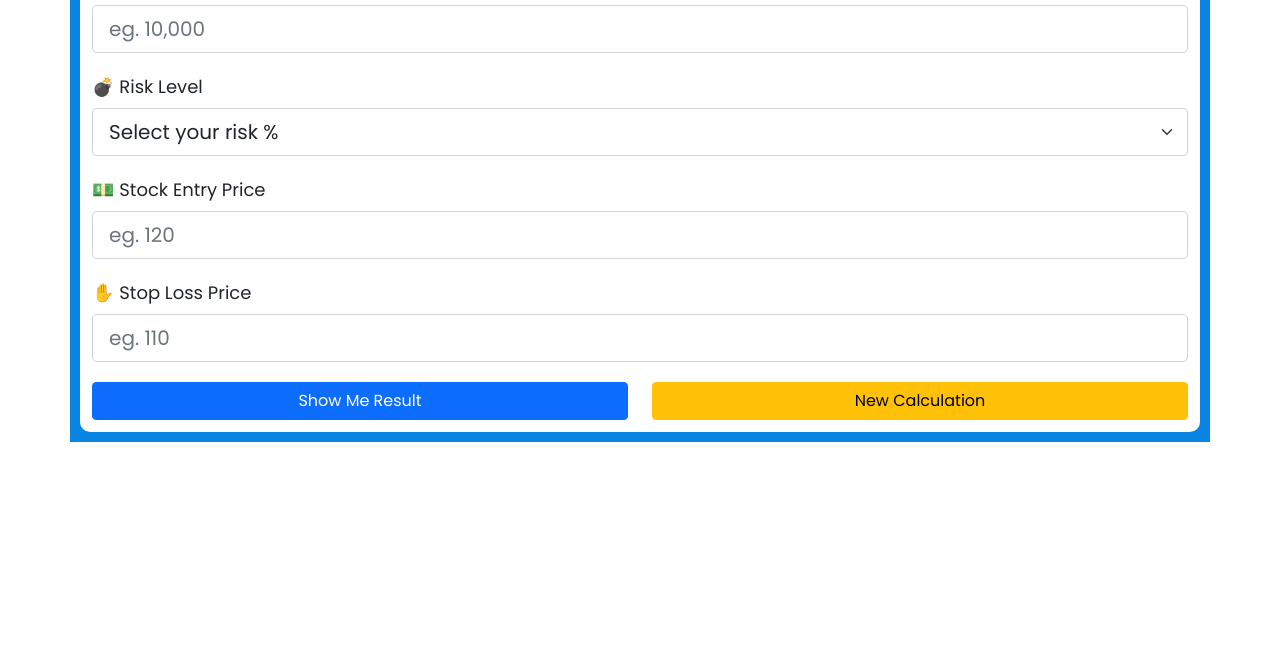
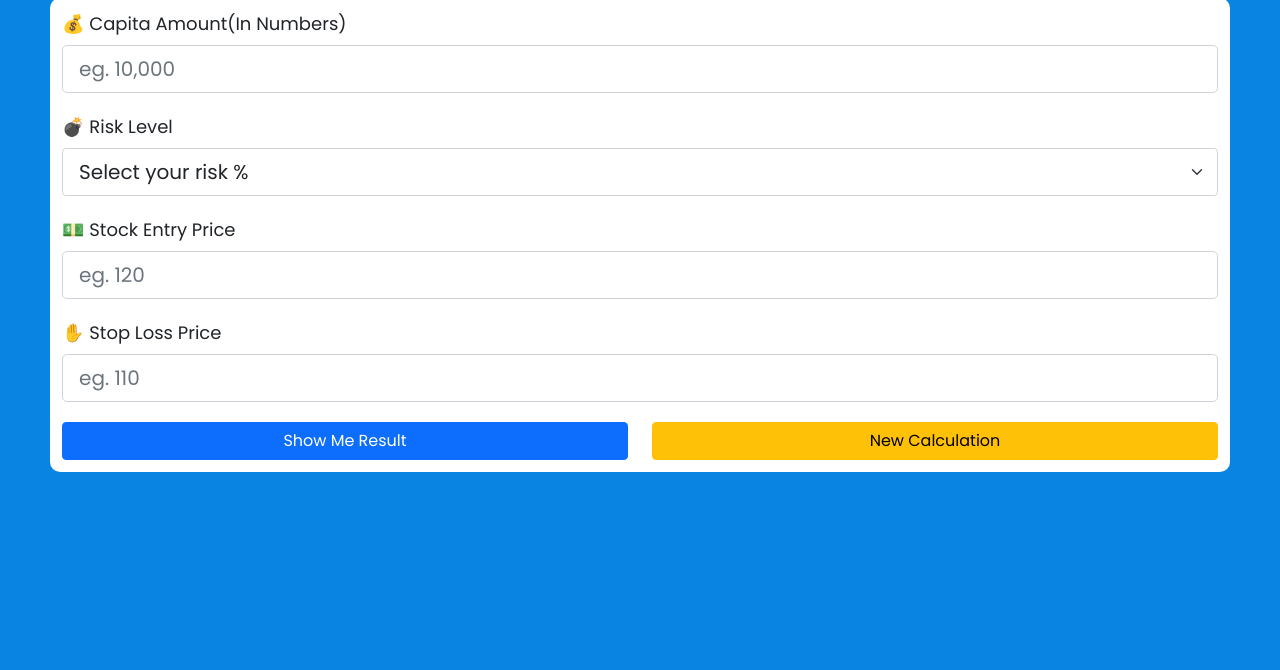
Before and after one commit to atulcodex/risk-calculator, a plain HTML site: page index.html in a window 1280 px wide. Shown: the part 130-800 px from the top of the page. Drawn offline with nearby package versions, Linux system fonts and the light colour scheme.

Commit message:
arranged height width of calculator

```diff
--- a/style.css
+++ b/style.css
@@ -29,7 +29,9 @@ h2
   border: none;
   background: #0984e3;
   margin: 0;
-  padding: 10px;
+  padding: 50px;
+  min-width: 100%;
+  height: 100vh;
 }
 
 form
```
